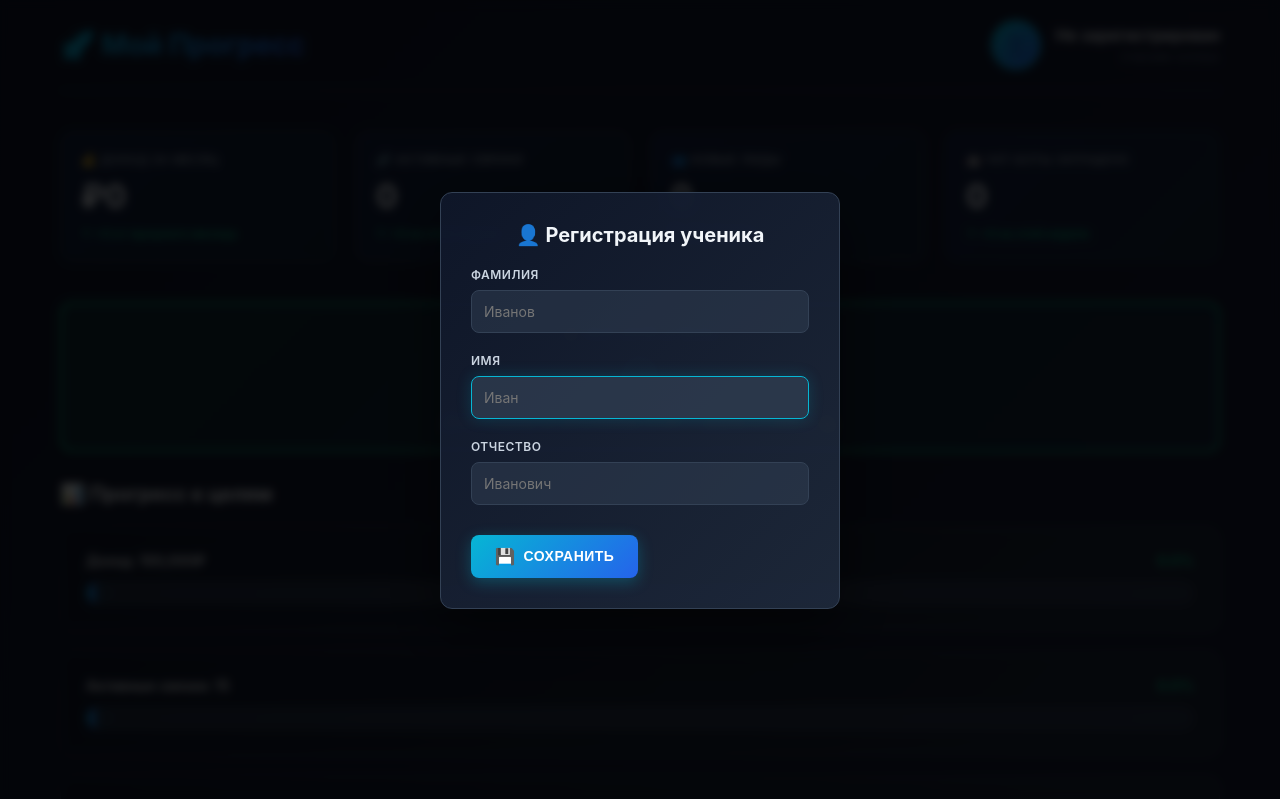
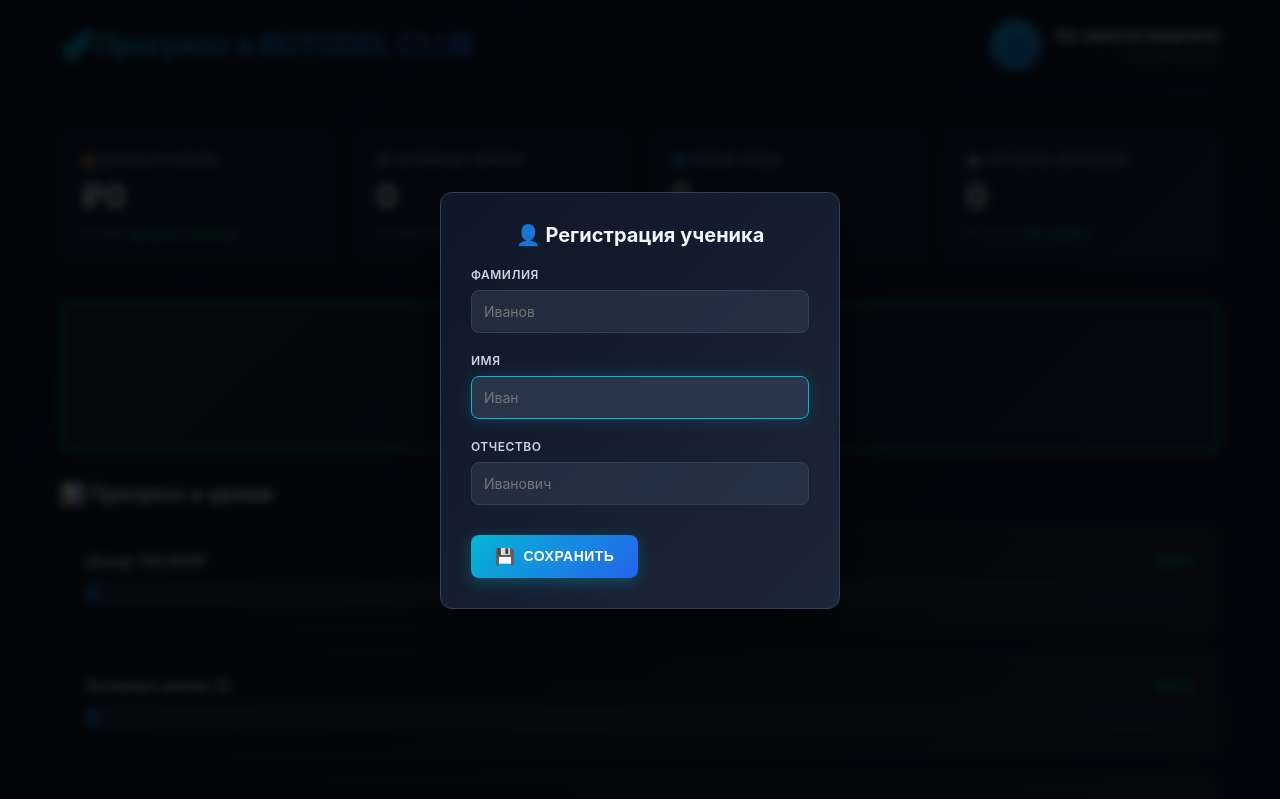
Before and after one commit to stanislavmuklin-cmyk/student-progress-tracker, a plain HTML site: page index.html in a window 1280 px wide. Shown: the top 799 px of the page. Drawn offline with Linux system fonts and the light colour scheme.

Commit message:
Update index.html

```diff
--- a/index.html
+++ b/index.html
@@ -687,7 +687,7 @@
         <!-- HEADER -->
         <div class="header">
             <div>
-                <h1>🚀 Мой Прогресс</h1>
+                <h1>🚀Прогресс в BOTODEL CLUB</h1>
             </div>
             <div class="user-info">
                 <div class="avatar-container">
```
